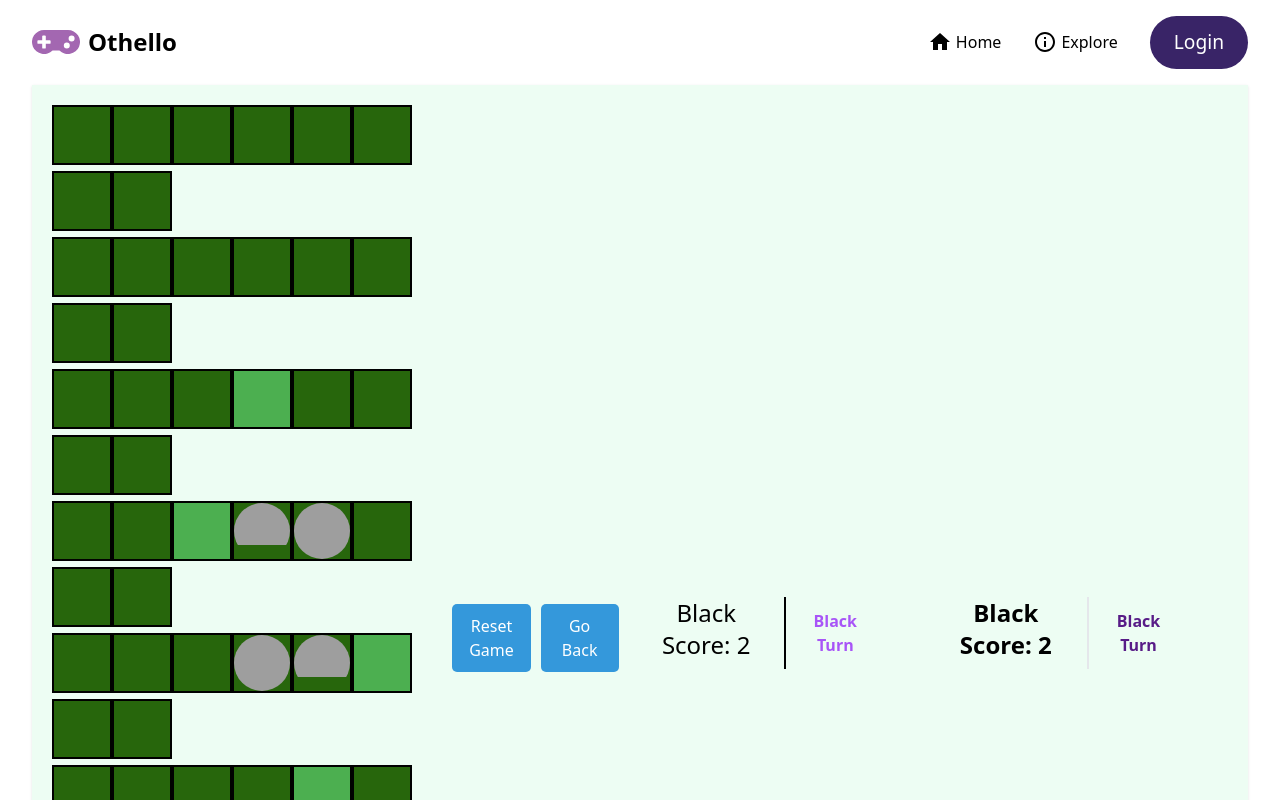
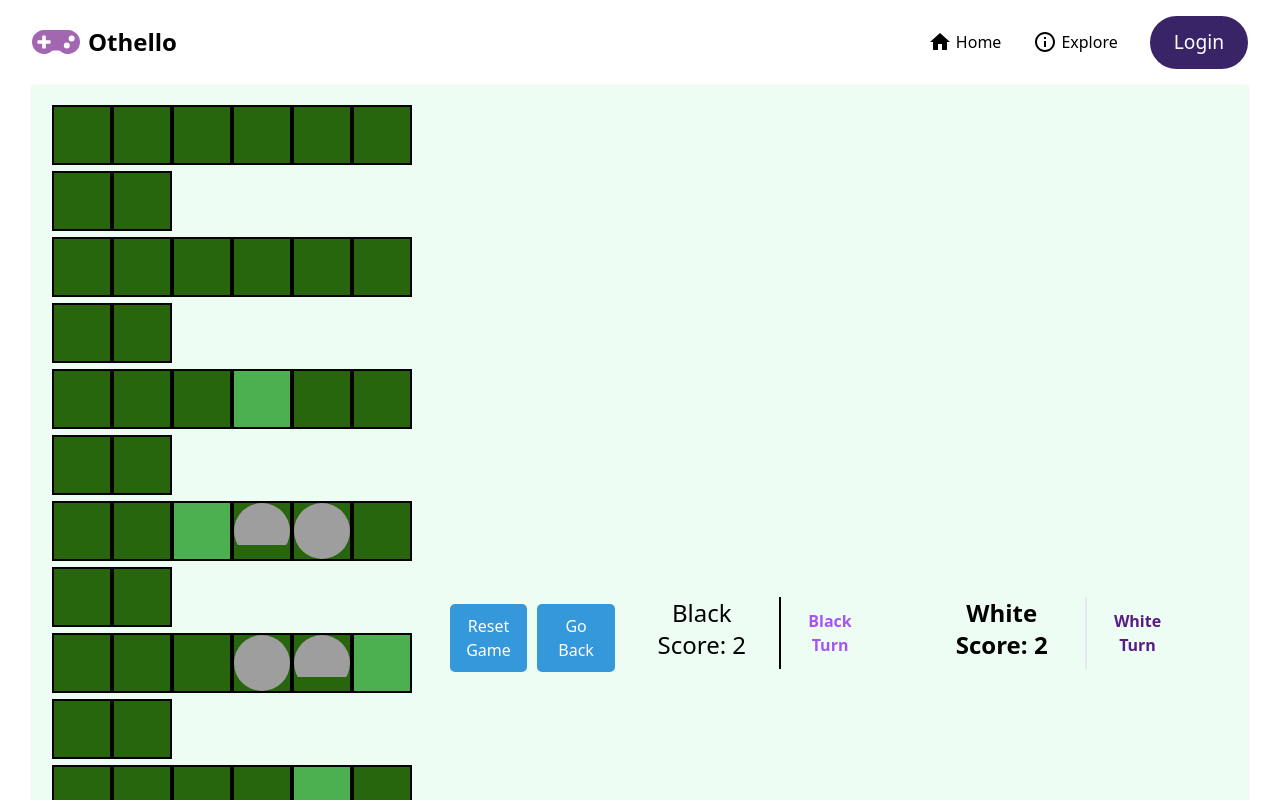
Before and after one commit to khalid0310/OTHELLO-GAME-PROJECT, a React (Create React App) app in the folder client/othello-app/: page /two-player in a window 1280 px wide. Shown: the top 800 px of the page. Built offline with nearby package versions, Linux system fonts and the light colour scheme; grey boxes are pictures that could not be loaded.

Commit message:
winnerMessage

```diff
--- a/client/othello-app/src/components/OthelloBoard.jsx
+++ b/client/othello-app/src/components/OthelloBoard.jsx
@@ -10,6 +10,7 @@ const OthelloBoard = () => {
   const [showGameOverMessage, setShowGameOverMessage] = useState(false);
   const [initialRender, setInitialRender] = useState(true);
   const [scores, setScores] = useState({ black: 2, white: 2 }); // Initial scores
+  const [winner, setWinner] = useState(null);
 
   useEffect(() => {
     const newBoard = Array(8)
@@ -192,12 +193,19 @@ const OthelloBoard = () => {
       );
 
       if (!blackMovesAvailable && !whiteMovesAvailable) {
+        const winnerMessage =
+          scores.black > scores.white
+            ? "Black Wins!"
+            : scores.white > scores.black
+            ? "White Wins!"
+            : "It's a Tie!";
+        setWinner(winnerMessage);
         setShowGameOverMessage(true);
       } else {
         setShowGameOverMessage(false);
       }
     }
-  }, [board, showGameOverMessage, initialRender]);
+  }, [board, showGameOverMessage, initialRender, scores]);
 
   const handleResetGame = () => {
     const newBoard = Array(8)
@@ -210,6 +218,7 @@ const OthelloBoard = () => {
     setScores({ black: 2, white: 2 });
     setCurrentPlayer("black");
     setShowGameOverMessage(false);
+    setWinner(null);
   };
 
   const handleGoBack = () => {
@@ -332,7 +341,7 @@ const OthelloBoard = () => {
         </p>
       </div>
 
-      {showGameOverMessage && <p className="othello-game-over">Game Over!</p>}
+      {showGameOverMessage && <p className="othello-game-over">{winner}</p>}
 
       {/* Reset and Go Back buttons */}
       <div className="othello-buttons">
--- a/client/othello-app/src/components/TwoPlayerGame.jsx
+++ b/client/othello-app/src/components/TwoPlayerGame.jsx
@@ -9,7 +9,8 @@ const TwoPlayerGame = () => {
   const [currentPlayer, setCurrentPlayer] = useState("black");
   const [showGameOverMessage, setShowGameOverMessage] = useState(false);
   const [initialRender, setInitialRender] = useState(true);
-  const [scores, setScores] = useState({ black: 2, white: 2 }); // Initial scores
+  const [scores, setScores] = useState({ black: 2, white: 2 });
+  const [winnerMessage, setWinnerMessage] = useState("");
 
   useEffect(() => {
     const newBoard = Array(8)
@@ -75,7 +76,6 @@ const TwoPlayerGame = () => {
       setCurrentPlayer(currentPlayer === "black" ? "white" : "black");
       memoizedUpdateScores();
 
-      // Make move on the server
       fetch("http://localhost:4000/othello/make_move", {
         method: "POST",
         headers: {
@@ -101,7 +101,7 @@ const TwoPlayerGame = () => {
 
   const isValidMove = (row, col) => {
     if (board[row][col]) {
-      return false; // Cell is not empty
+      return false;
     }
 
     const opponent = getOpponentPlayer();
@@ -125,7 +125,7 @@ const TwoPlayerGame = () => {
         if (board[i][j] === opponent) {
           foundOpponent = true;
         } else if (board[i][j] === currentPlayer && foundOpponent) {
-          return true; // Valid move
+          return true;
         } else {
           break;
         }
@@ -164,11 +164,11 @@ const TwoPlayerGame = () => {
     setCurrentPlayer("black");
     setShowGameOverMessage(false);
     setScores({ black: 2, white: 2 });
+    setWinnerMessage("");
     setInitialRender(false);
   };
 
   const goBack = () => {
-    // Implement the logic to go back (if applicable)
     console.log("Go back functionality");
   };
 
@@ -183,16 +183,27 @@ const TwoPlayerGame = () => {
       );
 
       if (!blackMovesAvailable && !whiteMovesAvailable) {
+        const winner = determineWinner();
         setShowGameOverMessage(true);
+        setWinnerMessage(winner ? `${winner} Wins!` : "It's a Tie!");
       }
     }
   }, [board, showGameOverMessage, initialRender, currentPlayer]);
+
+  const determineWinner = () => {
+    if (scores.black > scores.white) {
+      return "Black";
+    } else if (scores.white > scores.black) {
+      return "White";
+    } else {
+      return null;
+    }
+  };
 
   return (
     <div className="othello-container bg-green-100/50 shadow -md">
       <style>
         {`
-          /* Existing styles (add or modify as needed) */
           .othello-cell {
             position: relative;
             transition: background-color 0.3s ease-in-out;
@@ -258,11 +269,11 @@ const TwoPlayerGame = () => {
             font-size: 16px;
             cursor: pointer;
             border-radius: 5px;
-            margin-right: 10px; /* Adjust the margin as needed for spacing */
+            margin-right: 10px;
           }
 
           .othello-button-space {
-            flex: 1; /* This will create space between buttons */
+            flex: 1;
           }
         `}
       </style>
@@ -270,11 +281,10 @@ const TwoPlayerGame = () => {
       <div className="othello-profile black-profile">
         <div className="othello-disc black-disc" />
         <p className="px-4 text-purple-500 border-1 border-l-2 border-black py-3 font-bold">
-          {currentPlayer === "black" ? "Black Turn" : "White Turn"}
+          Black Turn
         </p>
         <p className="px-4 font-light text-2xl">
-          {currentPlayer === "black" ? "Black Score" : "White Score"}:{" "}
-          {currentPlayer === "black" ? scores.black : scores.white}
+          Black Score: {scores.black}
         </p>
       </div>
 
@@ -299,11 +309,10 @@ const TwoPlayerGame = () => {
       <div className="othello-profile white-profile">
         <div className="othello-disc white-disc" />
         <p className="px-4 text-purple-900 border-1 border-l-2 border-gray-200 py-3 font-bold">
-          {currentPlayer === "white" ? "White Turn" : "Black Turn"}
+          White Turn
         </p>
         <p className="px-4 font-bold text-2xl">
-          {currentPlayer === "white" ? "White Score" : "Black Score"}:{" "}
-          {currentPlayer === "white" ? scores.white : scores.black}
+          White Score: {scores.white}
         </p>
       </div>
 
@@ -317,7 +326,7 @@ const TwoPlayerGame = () => {
         </button>
       </div>
 
-      {showGameOverMessage && <p className="othello-game-over">Game Over!</p>}
+      {showGameOverMessage && <p className="othello-game-over">{winnerMessage}</p>}
     </div>
   );
 };
```
